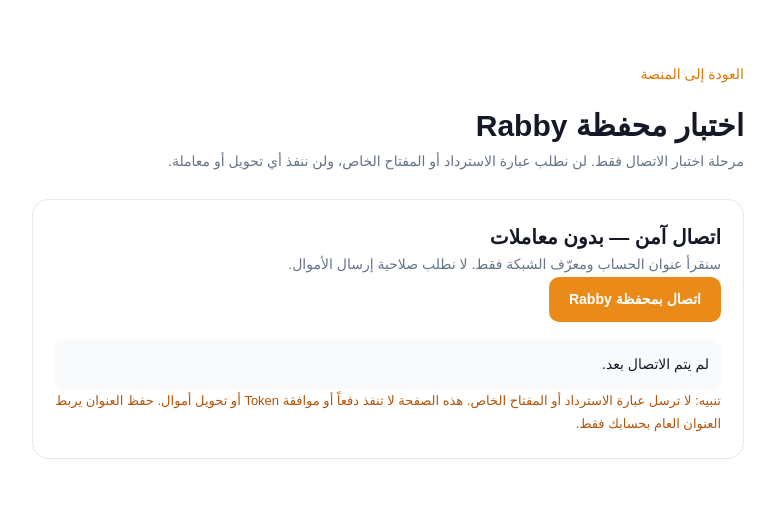
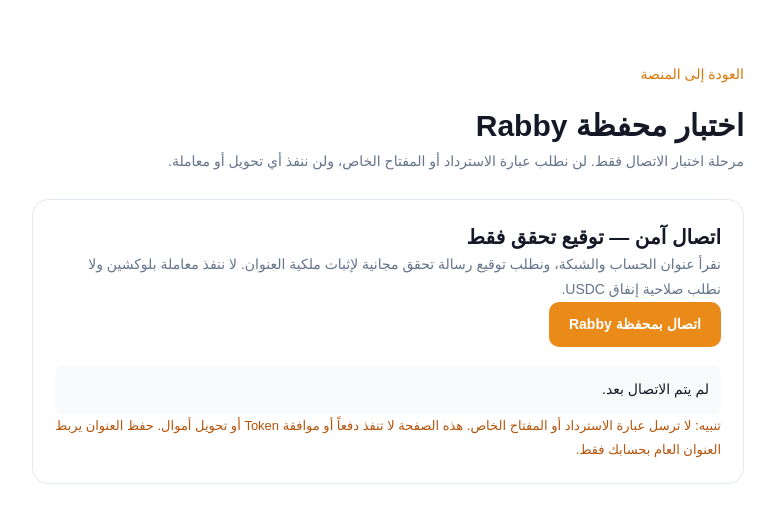
Before and after one commit to alza69191-art/bidrush-platform, a Next.js app: page /wallet-test in a window 1280 px wide. Shown: the top 522 px of the page, without its empty margins (385-1160 px from the left). Built offline with nearby package versions, Linux system fonts and the light colour scheme; a web font is replaced by a local one.

Commit message:
Clarify that wallet linking uses an off-chain signature

```diff
--- a/components/WalletTestPanel.tsx
+++ b/components/WalletTestPanel.tsx
@@ -73,8 +73,8 @@ export default function WalletTestPanel(){
   }catch(e){setStatus(e instanceof Error?e.message:"تعذر تغيير الشبكة.");}
  }
  return <section style={{border:"1px solid #e2e8f0",borderRadius:16,padding:22,marginTop:24,background:"#fff"}}>
-  <h2 style={{fontSize:20,fontWeight:700}}>اتصال آمن — بدون معاملات</h2>
-  <p style={{color:"#64748b",lineHeight:1.8}}>سنقرأ عنوان الحساب ومعرّف الشبكة فقط. لا نطلب صلاحية إرسال الأموال.</p>
+  <h2 style={{fontSize:20,fontWeight:700}}>اتصال آمن — توقيع تحقق فقط</h2>
+  <p style={{color:"#64748b",lineHeight:1.8}}>نقرأ عنوان الحساب والشبكة، ونطلب توقيع رسالة تحقق مجانية لإثبات ملكية العنوان. لا ننفذ معاملة بلوكشين ولا نطلب صلاحية إنفاق USDC.</p>
   <button onClick={connect} disabled={busy} style={{background:"#ea8a19",color:"#fff",border:0,borderRadius:10,padding:"12px 20px",fontWeight:700,cursor:"pointer"}}>{busy?"جارٍ الاتصال…":"اتصال بمحفظة Rabby"}</button>
   {address&&<div style={{marginTop:18,lineHeight:2}}><div><b>العنوان المتصل:</b> <code dir="ltr">{shortAddress(address)}</code></div><div><b>Chain ID:</b> <code dir="ltr">{chain}</code></div><div><b>الشبكة المطلوبة:</b> Base Sepolia (84532)</div>{chain.toLowerCase()===TARGET_CHAIN_ID&&<button onClick={saveWallet} disabled={busy||saved} style={{marginTop:12,marginInlineStart:8,border:0,background:saved?"#e2e8f0":"#ea8a19",color:saved?"#334155":"#fff",padding:"9px 14px",borderRadius:8,cursor:"pointer"}}>{saved?"تم حفظ العنوان":"حفظ العنوان في حساب BidRush"}</button>}{chain.toLowerCase()!==TARGET_CHAIN_ID&&<button onClick={switchNetwork} style={{marginTop:12,border:"1px solid #cbd5e1",background:"#f8fafc",padding:"9px 14px",borderRadius:8,cursor:"pointer"}}>التبديل إلى شبكة الاختبار</button>}</div>}
   <p role="status" style={{marginTop:18,padding:12,borderRadius:8,background:"#f8fafc",lineHeight:1.8}}>{status}</p>
```
